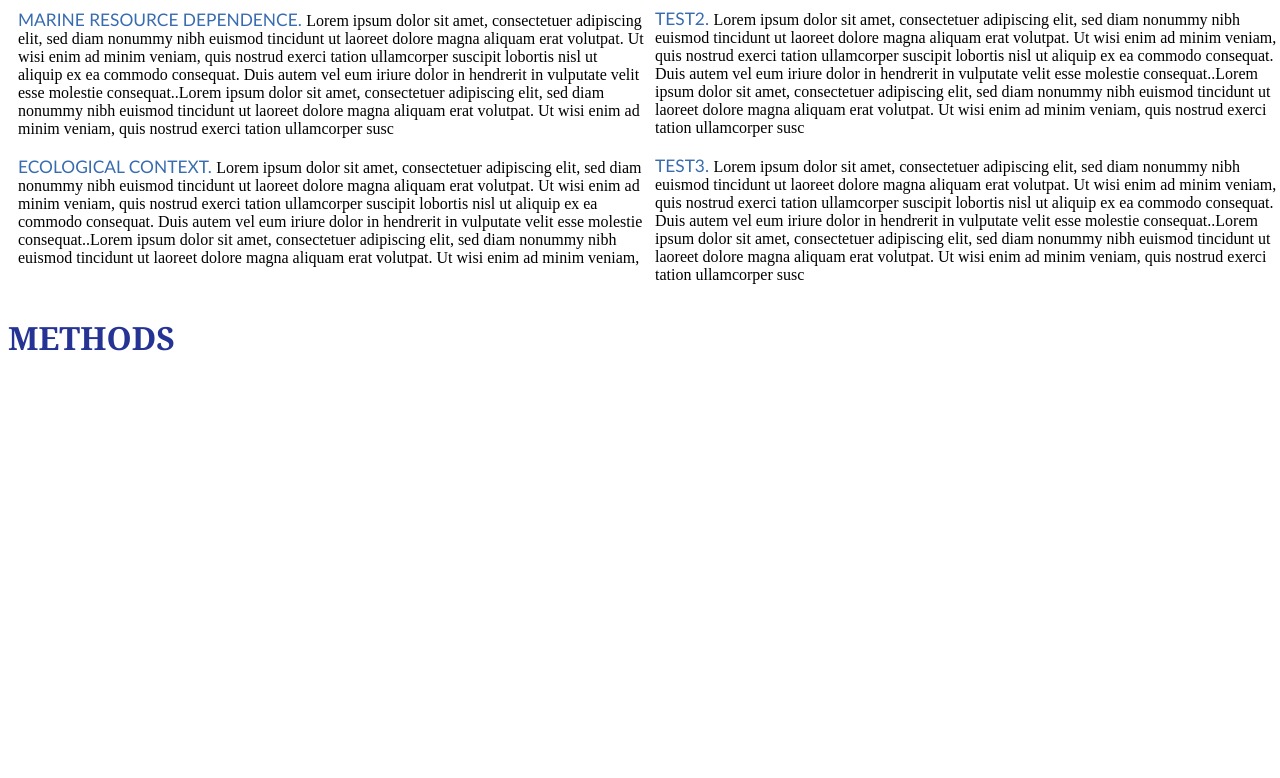
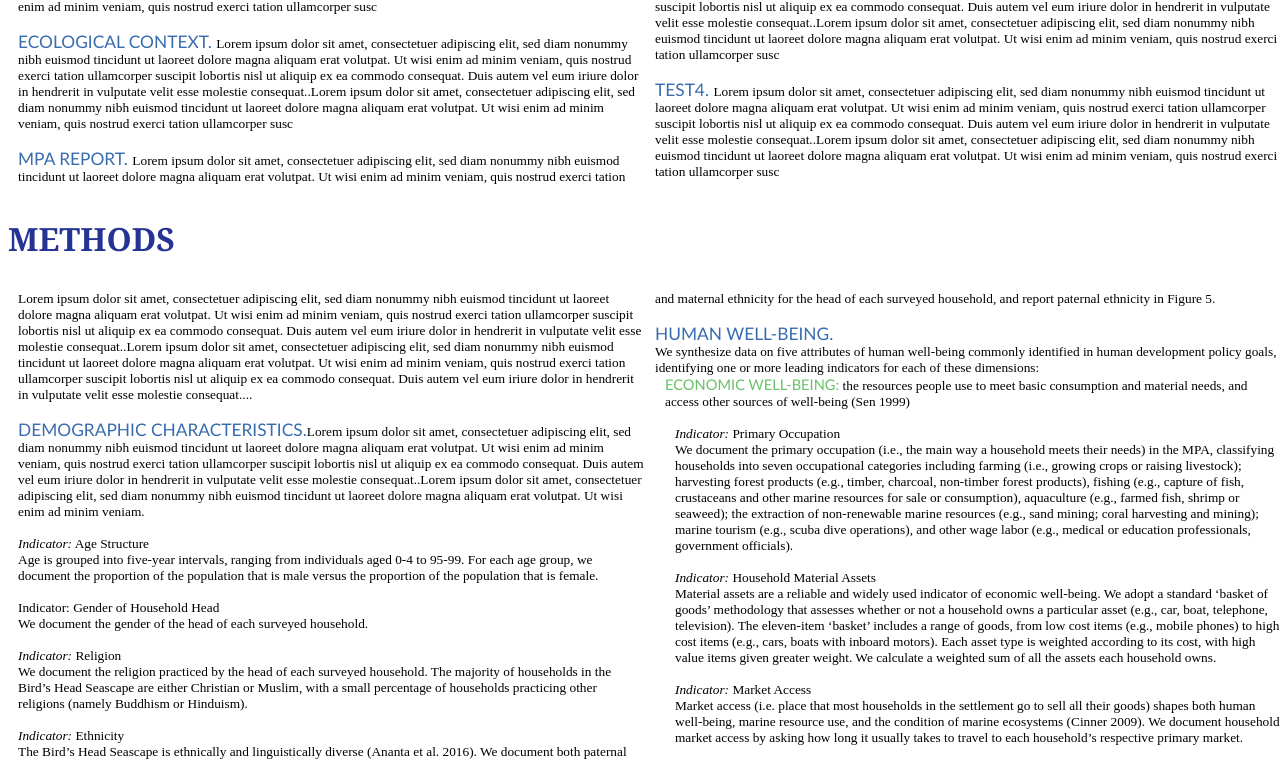
Before and after one commit to GMB92/prototype, a plain HTML site: page index.html in a window 1280 px wide. Shown: the part 1891-2669 px from the top of the page. Before the commit the page ends 2271 px from the top, so only its background shows below. Drawn offline with Linux system fonts and the light colour scheme.

Commit message:
Methods - Economic Well Being.

```diff
--- a/index.html
+++ b/index.html
@@ -89,7 +89,7 @@
   metus vel posuere elementum, tortor odio volutpat purus, ut tincidunt eros
   diam in sapien. Tortor odio volutpat purus, ut tincidunt eros diam in sapien. </em></p>
   <div class="column">
-    <span class="introtitle">MARINE PROTECTED AREA ESTABLISHMENT. </span>Lorem ipsum dolor sit amet, consectetuer adipiscing elit, sed diam nonummy nibh euismod tincidunt ut laoreet dolore magna aliquam erat volutpat. Ut wisi enim ad minim veniam, quis nostrud exerci tation ullamcorper suscipit lobortis nisl ut aliquip ex ea commodo consequat. Duis autem vel eum iriure dolor in hendrerit in vulputate velit esse molestie consequat..Lorem ipsum dolor sit amet, consectetuer adipiscing elit, sed diam nonummy nibh euismod tincidunt ut laoreet dolore magna aliquam erat volutpat. Ut wisi enim ad minim veniam, quis nostrud exerci tation ullamcorper suscipit lobortis nisl ut aliquip ex ea commodo consequat. Duis autem vel eum iriure dolor in hendrerit in vulputate velit esse molestie consequat....
+    <span class="introtitle">MARINE PROTECTED AREA ESTABLISHMENT. </span>Lorem ipsum dolor sit amet, consectetuer adipiscing elit, sed diam nonummy nibh euismod tincidunt ut laoreet dolore magna aliquam erat volutpat. Ut wisi enim ad minim veniam, quis nostrud exerci tation ullamcorper suscipit lobortis nisl ut aliquip ex ea commodo consequat. Duis autem vel eum iriure dolor in hendrerit in vulputate velit esse molestie consequat..Lorem ipsum dolor sit amet, consectetuer adipiscing elit, sed diam nonummy nibh euismod tincidunt ut laoreet dolore magna aliquam erat volutpat. Ut wisi enim ad minim veniam, quis nostrud exerci tation ullamcorper suscipit lobortis nisl ut aliquip ex ea commodo consequat. Duis autem vel eum iriure dolor in hendrerit in vulputate velit esse molestie consequat.
     <br><br><span class="introtitle">SOCIAL CONTEXT. </span>Lorem ipsum dolor sit amet, consectetuer adipiscing elit, sed diam nonummy nibh euismod tincidunt ut laoreet dolore magna aliquam erat volutpat. Ut wisi enim ad minim veniam, quis nostrud exerci tation ullamcorper suscipit lobortis nisl ut aliquip ex ea commodo consequat. Duis autem vel eum iriure dolor in hendrerit in vulputate velit esse molestie consequat..Lorem ipsum dolor sit amet, consectetuer adipiscing elit, sed diam nonummy nibh euismod tincidunt ut laoreet dolore magna aliquam erat volutpat. Ut wisi enim ad minim veniam, quis nostrud exerci tation ullamcorper susc
     <br><br><span class="introtitle">MARINE RESOURCE USE. </span>Lorem<sup>1</sup> ipsum dolor sit amet, consectetuer adipiscing elit, sed diam nonummy nibh euismod tincidunt ut laoreet dolore magna aliquam erat volutpat. Ut wisi enim ad minim veniam, quis nostrud exerci tation ullamcorper suscipit lobortis nisl ut aliquip ex ea commodo consequat. Duis autem vel eum iriure dolor in hendrerit in vulputate velit esse molestie consequat..Lorem ipsum dolor sit amet, consectetuer adipiscing elit, sed diam nonummy nibh euismod tincidunt ut laoreet dolore magna aliquam erat volutpat. Ut wisi enim ad minim veniam, quis nostrud exerci tation ullamcorper susc
     <br><br><span class="introtitle">MARINE RESOURCE DEPENDENCE. </span>Lorem ipsum dolor sit amet, consectetuer adipiscing elit, sed diam nonummy nibh euismod tincidunt ut laoreet dolore magna aliquam erat volutpat. Ut wisi enim ad minim veniam, quis nostrud exerci tation ullamcorper suscipit lobortis nisl ut aliquip ex ea commodo consequat. Duis autem vel eum iriure dolor in hendrerit in vulputate velit esse molestie consequat..Lorem ipsum dolor sit amet, consectetuer adipiscing elit, sed diam nonummy nibh euismod tincidunt ut laoreet dolore magna aliquam erat volutpat. Ut wisi enim ad minim veniam, quis nostrud exerci tation ullamcorper susc
@@ -99,11 +99,45 @@
     <br><br><span class="introtitle">TEST1. </span>Lorem ipsum dolor sit amet, consectetuer adipiscing elit, sed diam nonummy nibh euismod tincidunt ut laoreet dolore magna aliquam erat volutpat. Ut wisi enim ad minim veniam, quis nostrud exerci tation ullamcorper suscipit lobortis nisl ut aliquip ex ea commodo consequat. Duis autem vel eum iriure dolor in hendrerit in vulputate velit esse molestie consequat..Lorem ipsum dolor sit amet, consectetuer adipiscing elit, sed diam nonummy nibh euismod tincidunt ut laoreet dolore magna aliquam erat volutpat. Ut wisi enim ad minim veniam, quis nostrud exerci tation ullamcorper susc
     <br><br><span class="introtitle">TEST2. </span>Lorem ipsum dolor sit amet, consectetuer adipiscing elit, sed diam nonummy nibh euismod tincidunt ut laoreet dolore magna aliquam erat volutpat. Ut wisi enim ad minim veniam, quis nostrud exerci tation ullamcorper suscipit lobortis nisl ut aliquip ex ea commodo consequat. Duis autem vel eum iriure dolor in hendrerit in vulputate velit esse molestie consequat..Lorem ipsum dolor sit amet, consectetuer adipiscing elit, sed diam nonummy nibh euismod tincidunt ut laoreet dolore magna aliquam erat volutpat. Ut wisi enim ad minim veniam, quis nostrud exerci tation ullamcorper susc
     <br><br><span class="introtitle">TEST3. </span>Lorem ipsum dolor sit amet, consectetuer adipiscing elit, sed diam nonummy nibh euismod tincidunt ut laoreet dolore magna aliquam erat volutpat. Ut wisi enim ad minim veniam, quis nostrud exerci tation ullamcorper suscipit lobortis nisl ut aliquip ex ea commodo consequat. Duis autem vel eum iriure dolor in hendrerit in vulputate velit esse molestie consequat..Lorem ipsum dolor sit amet, consectetuer adipiscing elit, sed diam nonummy nibh euismod tincidunt ut laoreet dolore magna aliquam erat volutpat. Ut wisi enim ad minim veniam, quis nostrud exerci tation ullamcorper susc
+    <br><br><span class="introtitle">TEST4. </span>Lorem ipsum dolor sit amet, consectetuer adipiscing elit, sed diam nonummy nibh euismod tincidunt ut laoreet dolore magna aliquam erat volutpat. Ut wisi enim ad minim veniam, quis nostrud exerci tation ullamcorper suscipit lobortis nisl ut aliquip ex ea commodo consequat. Duis autem vel eum iriure dolor in hendrerit in vulputate velit esse molestie consequat..Lorem ipsum dolor sit amet, consectetuer adipiscing elit, sed diam nonummy nibh euismod tincidunt ut laoreet dolore magna aliquam erat volutpat. Ut wisi enim ad minim veniam, quis nostrud exerci tation ullamcorper susc
 </div>
 <div>
   <h1 id="methods">METHODS</h1>
 </div>
+<div class="column">
+    Lorem ipsum dolor sit amet, consectetuer adipiscing elit, sed diam nonummy nibh euismod tincidunt ut laoreet dolore magna aliquam erat volutpat. Ut wisi enim ad minim veniam, quis nostrud exerci tation ullamcorper suscipit lobortis nisl ut aliquip ex ea commodo consequat. Duis autem vel eum iriure dolor in hendrerit in vulputate velit esse molestie consequat..Lorem ipsum dolor sit amet, consectetuer adipiscing elit, sed diam nonummy nibh euismod tincidunt ut laoreet dolore magna aliquam erat volutpat. Ut wisi enim ad minim veniam, quis nostrud exerci tation ullamcorper suscipit lobortis nisl ut aliquip ex ea commodo consequat. Duis autem vel eum iriure dolor in hendrerit in vulputate velit esse molestie consequat....
+    <br><br><span class="introtitle">DEMOGRAPHIC CHARACTERISTICS.</span>Lorem ipsum dolor sit amet, consectetuer adipiscing elit, sed diam nonummy nibh euismod tincidunt ut laoreet dolore magna aliquam erat volutpat. Ut wisi enim ad minim veniam, quis nostrud exerci tation ullamcorper suscipit lobortis nisl ut aliquip ex ea commodo consequat. Duis autem vel eum iriure dolor in hendrerit in vulputate velit esse molestie consequat..Lorem ipsum dolor sit amet, consectetuer adipiscing elit, sed diam nonummy nibh euismod tincidunt ut laoreet dolore magna aliquam erat volutpat. Ut wisi enim ad minim veniam.
+    <br><br><em>Indicator:</em> Age Structure
+    <br>Age is grouped into five-year intervals, ranging from individuals aged 0-4
+    to 95-99.  For each age group, we document the proportion of the population
+    that is male versus the proportion of the population that is female.
+    <br><br>Indicator:</em> Gender of Household Head
+    <br>We document the gender of the head of each surveyed household.
+    <br><br><em>Indicator:</em> Religion
+    <br>We document the religion practiced by the head of each surveyed household.
+    The majority of households in the Bird’s Head Seascape are either Christian or
+    Muslim, with a small percentage of households practicing other religions (namely Buddhism or Hinduism).
+    <br><br><em>Indicator:</em> Ethnicity
+    <br>The Bird’s Head Seascape is ethnically and linguistically diverse (Ananta et al. 2016).
+     We document both paternal and maternal ethnicity for the head of each surveyed household,
+     and report paternal ethnicity in Figure 5.
+     <br><br><span class="introtitle">HUMAN WELL-BEING.</span>
+     <br>We synthesize data on five attributes of human well-being commonly
+     identified in human development policy goals, identifying one or more leading
+     indicators for each of these dimensions:
+     <br><div class="indent"><span class="greenintrotitle">ECONOMIC WELL-BEING:</span>
+       the resources people use to meet basic consumption and material needs, and
+       access other sources of well-being (Sen 1999)</div>
+     <div class="indentindicator">
+     <br><em>Indicator:</em> Primary Occupation
+<br>We document the primary occupation (i.e., the main way a household meets their needs) in the MPA, classifying households into seven occupational categories including farming (i.e., growing crops or raising livestock);  harvesting forest products (e.g., timber, charcoal, non-timber forest products), fishing (e.g., capture of fish, crustaceans and other marine resources for sale or consumption), aquaculture (e.g., farmed fish, shrimp or seaweed); the extraction of non-renewable marine resources (e.g., sand mining; coral harvesting and mining); marine tourism (e.g., scuba dive operations), and other wage labor (e.g., medical or education professionals, government officials).
+<br><br><em>Indicator:</em> Household Material Assets
+<br>Material assets are a reliable and widely used indicator of economic well-being.  We adopt a standard ‘basket of goods’ methodology that assesses whether or not a household owns a particular asset (e.g., car, boat, telephone, television). The eleven-item ‘basket’ includes a range of goods, from low cost items (e.g., mobile phones) to high cost items (e.g., cars, boats with inboard motors).  Each asset type is weighted according to its cost, with high value items given greater weight.  We calculate a weighted sum of all the assets each household owns.
+<br><br><em>Indicator:</em> Market Access
+<br>Market access (i.e. place that most households in the settlement go to sell all their goods) shapes both human well-being, marine resource use, and the condition of marine ecosystems (Cinner 2009). We document household market access by asking how long it usually takes to travel to each household’s respective primary market.
+</div>
 
+</div>
 
 
   </body>
--- a/resources/css/style.css
+++ b/resources/css/style.css
@@ -1,3 +1,11 @@
+@media print {
+     html, body {
+         border: 1px solid white;
+         height: 99%;
+         page-break-after: avoid;
+         page-break-before: avoid;
+     }
+}
 h1 {
   color: rgb(37, 52, 148);
   font-size: 24pt;
@@ -7,6 +15,7 @@ h1 {
 #methods{
   page-break-before:avoid;
 }
+
 .citation {
   position: absolute;
   bottom: 0;
@@ -39,7 +48,9 @@ h1 {
  column-count: 2;
  column-gap: 10px;
  word-break: normal;
- max-height: 100%;
+ max-height: 90%;
+ font-family: opn sans light;
+ font-size: 10pt;
 
 }
 .introtitle {
@@ -48,6 +59,18 @@ h1 {
   font-size:13pt;
   text-align: justify;
 }
+.greenintrotitle{
+  color:rgb(104,192,104);
+  font-family: calibri;
+  font-size: 11pt;
+  text-align: justify;
+}
+.indent{
+  margin-left: 10px
+}
+.indentindicator {
+  margin-left:20px;
+}
 p {
   font-size: 10pt;
 }
```
